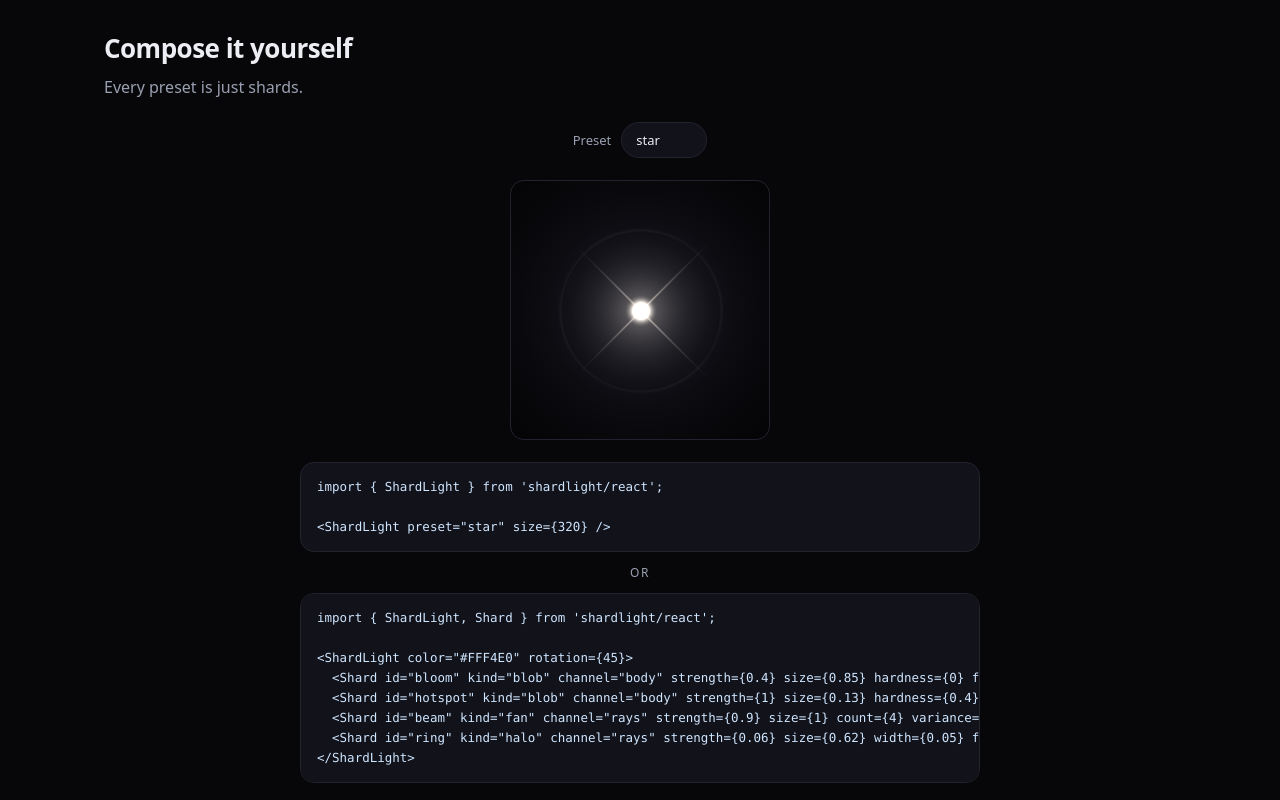
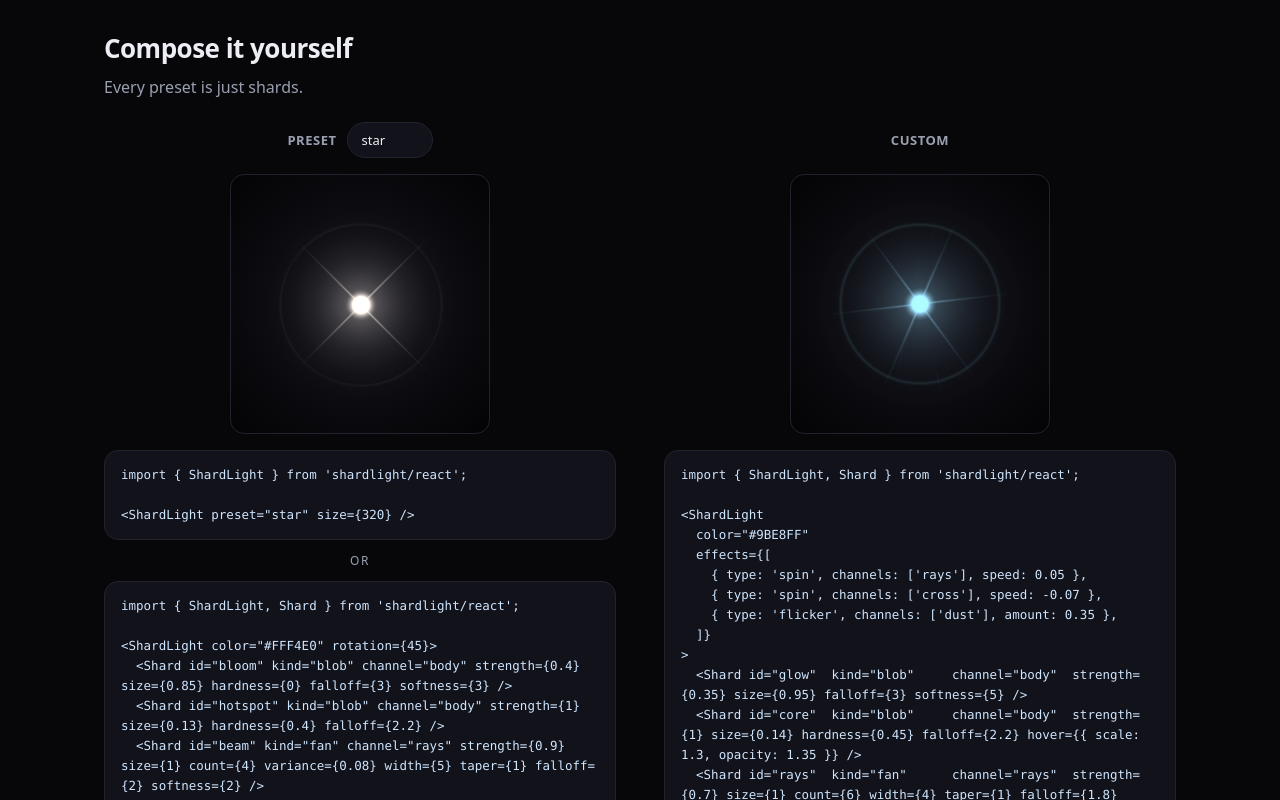
Before and after one commit to jukrapopk/shardlight, a React (Vite) app in the folder apps/demo/: page / in a window 1280 px wide. Shown: the part 2000-2800 px from the top of the page. Built offline with nearby package versions, Linux system fonts and the light colour scheme.

Commit message:
feat(demo): Compose it yourself - preset vs fully custom, side by side
Left keeps the preset picker and its two snippets; right adds a hand-built custom light (own colour, two counter-spinning fans, flickering dust, hover core) with its code. Preset heading and dropdown share one line.

```diff
--- a/apps/demo/src/App.tsx
+++ b/apps/demo/src/App.tsx
@@ -41,6 +41,23 @@ scene.add(light.object);`,
   flicker: `import { ShardLight } from 'shardlight/react';
 
 <ShardLight preset="ember" size={320} flicker={{ amount: 0.35 }} />`,
+  custom: `import { ShardLight, Shard } from 'shardlight/react';
+
+<ShardLight
+  color="#9BE8FF"
+  effects={[
+    { type: 'spin', channels: ['rays'], speed: 0.05 },
+    { type: 'spin', channels: ['cross'], speed: -0.07 },
+    { type: 'flicker', channels: ['dust'], amount: 0.35 },
+  ]}
+>
+  <Shard id="glow"  kind="blob"     channel="body"  strength={0.35} size={0.95} falloff={3} softness={5} />
+  <Shard id="core"  kind="blob"     channel="body"  strength={1} size={0.14} hardness={0.45} falloff={2.2} hover={{ scale: 1.3, opacity: 1.35 }} />
+  <Shard id="rays"  kind="fan"      channel="rays"  strength={0.7} size={1} count={6} width={4} taper={1} falloff={1.8} softness={1.5} />
+  <Shard id="cross" kind="fan"      channel="cross" angle={30} strength={0.45} size={0.72} count={6} width={2} taper={1} falloff={2} softness={1} />
+  <Shard id="ring"  kind="halo"     channel="rays"  strength={0.12} size={0.62} width={0.05} falloff={2} softness={1.5} />
+  <Shard id="dust"  kind="clusters" channel="dust"  clusters={4} perCluster={5} spread={40} inner={0.4} strength={0.25} size={0.5} width={2} taper={1} falloff={2} softness={1} />
+</ShardLight>`,
 };
 
 const SHARD_BASE_KEYS = new Set([
@@ -218,14 +235,17 @@ export function App() {
         </div>
       </section>
 
-      {/* Compose: pick any preset and see the shards it's built from */}
+      {/* Compose: a preset on the left, a fully custom light on the right */}
       <section className="section" id="compose">
         <h2>Compose it yourself</h2>
         <p className="sub">Every preset is just shards.</p>
-        <div className="compose">
-          <label className="preset-picker">
-            <span>Preset</span>
+        <div className="compose-compare">
+          <div className="compose-col">
+            <div className="compose-head">
+              <h3>Preset</h3>
               <select
+                className="preset-select"
+                aria-label="Choose a preset"
                 value={composePreset}
                 onChange={(event) => setComposePreset(event.target.value)}
               >
@@ -235,7 +255,7 @@ export function App() {
                   </option>
                 ))}
               </select>
-          </label>
+            </div>
             <div className="light-box">
               <ShardLight preset={composePreset} size={BOX} />
             </div>
@@ -243,6 +263,96 @@ export function App() {
               <pre>{compose.preset}</pre>
               <div className="or">or</div>
               <pre>{compose.shards}</pre>
+            </div>
+          </div>
+
+          <div className="compose-col">
+            <div className="compose-head">
+              <h3>Custom</h3>
+            </div>
+            <div className="light-box hoverable">
+              <ShardLight
+                color="#9BE8FF"
+                effects={[
+                  { type: 'spin', channels: ['rays'], speed: 0.05 },
+                  { type: 'spin', channels: ['cross'], speed: -0.07 },
+                  { type: 'flicker', channels: ['dust'], amount: 0.35 },
+                ]}
+              >
+                <Shard
+                  id="glow"
+                  kind="blob"
+                  channel="body"
+                  strength={0.35}
+                  size={0.95}
+                  falloff={3}
+                  softness={5}
+                />
+                <Shard
+                  id="core"
+                  kind="blob"
+                  channel="body"
+                  strength={1}
+                  size={0.14}
+                  hardness={0.45}
+                  falloff={2.2}
+                  hover={{ scale: 1.3, opacity: 1.35 }}
+                />
+                <Shard
+                  id="rays"
+                  kind="fan"
+                  channel="rays"
+                  strength={0.7}
+                  size={1}
+                  count={6}
+                  width={4}
+                  taper={1}
+                  falloff={1.8}
+                  softness={1.5}
+                />
+                <Shard
+                  id="cross"
+                  kind="fan"
+                  channel="cross"
+                  angle={30}
+                  strength={0.45}
+                  size={0.72}
+                  count={6}
+                  width={2}
+                  taper={1}
+                  falloff={2}
+                  softness={1}
+                />
+                <Shard
+                  id="ring"
+                  kind="halo"
+                  channel="rays"
+                  strength={0.12}
+                  size={0.62}
+                  width={0.05}
+                  falloff={2}
+                  softness={1.5}
+                />
+                <Shard
+                  id="dust"
+                  kind="clusters"
+                  channel="dust"
+                  clusters={4}
+                  perCluster={5}
+                  spread={40}
+                  inner={0.4}
+                  strength={0.25}
+                  size={0.5}
+                  width={2}
+                  taper={1}
+                  falloff={2}
+                  softness={1}
+                />
+              </ShardLight>
+            </div>
+            <div className="compose-code">
+              <pre>{CODE.custom}</pre>
+            </div>
           </div>
         </div>
       </section>
--- a/apps/demo/src/styles.css
+++ b/apps/demo/src/styles.css
@@ -236,14 +236,35 @@ body {
   }
 }
 
-/* ---------- compose: one light, two snippets ---------- */
-.compose {
+/* ---------- compose: preset vs custom ---------- */
+.compose-compare {
+  display: grid;
+  grid-template-columns: 1fr 1fr;
+  gap: 48px;
+  align-items: start;
+}
+
+@media (max-width: 980px) {
+  .compose-compare {
+    grid-template-columns: 1fr;
+  }
+}
+
+.compose-col {
   display: flex;
   flex-direction: column;
   align-items: center;
-  gap: 22px;
-  max-width: 680px;
-  margin: 0 auto;
+  gap: 16px;
+  min-width: 0;
+}
+
+.compose-col h3 {
+  margin: 0;
+  font-size: 13px;
+  font-weight: 600;
+  letter-spacing: 0.04em;
+  text-transform: uppercase;
+  color: var(--muted);
 }
 
 .compose-code {
@@ -265,7 +286,8 @@ body {
   font-size: 12.5px;
   line-height: 1.6;
   color: var(--accent-2);
-  overflow-x: auto;
+  white-space: pre-wrap;
+  overflow-wrap: anywhere;
 }
 
 .compose-code .or {
@@ -275,15 +297,14 @@ body {
   color: var(--muted);
 }
 
-.preset-picker {
-  display: inline-flex;
+.compose-head {
+  display: flex;
   align-items: center;
   gap: 10px;
-  font-size: 13px;
-  color: var(--muted);
+  min-height: 36px;
 }
 
-.preset-picker select {
+.preset-select {
   appearance: none;
   padding: 8px 14px;
   border-radius: 999px;
@@ -295,11 +316,11 @@ body {
   cursor: pointer;
 }
 
-.preset-picker select:hover {
+.preset-select:hover {
   border-color: var(--muted);
 }
 
-.preset-picker select:focus-visible {
+.preset-select:focus-visible {
   outline: 2px solid var(--accent);
   outline-offset: 2px;
 }
```
Lines whose indentation alone changed are shown as unchanged.
